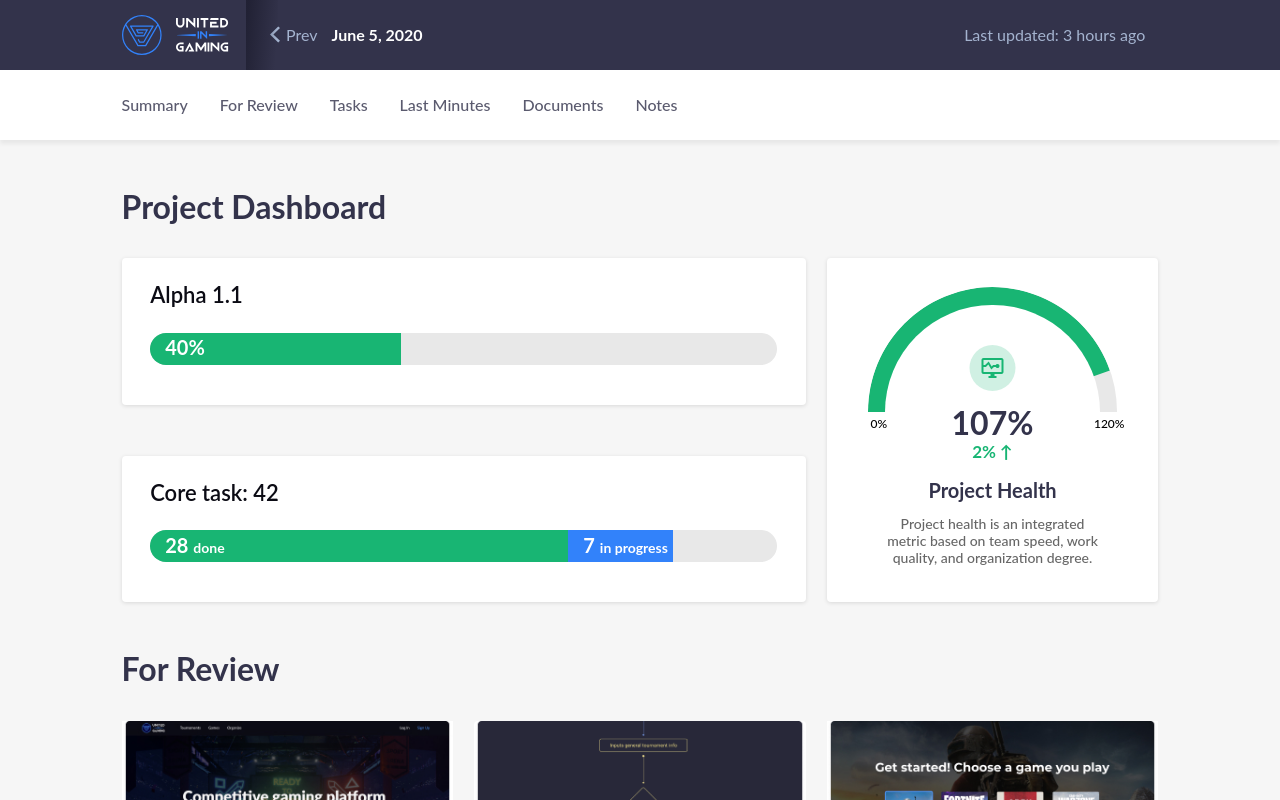
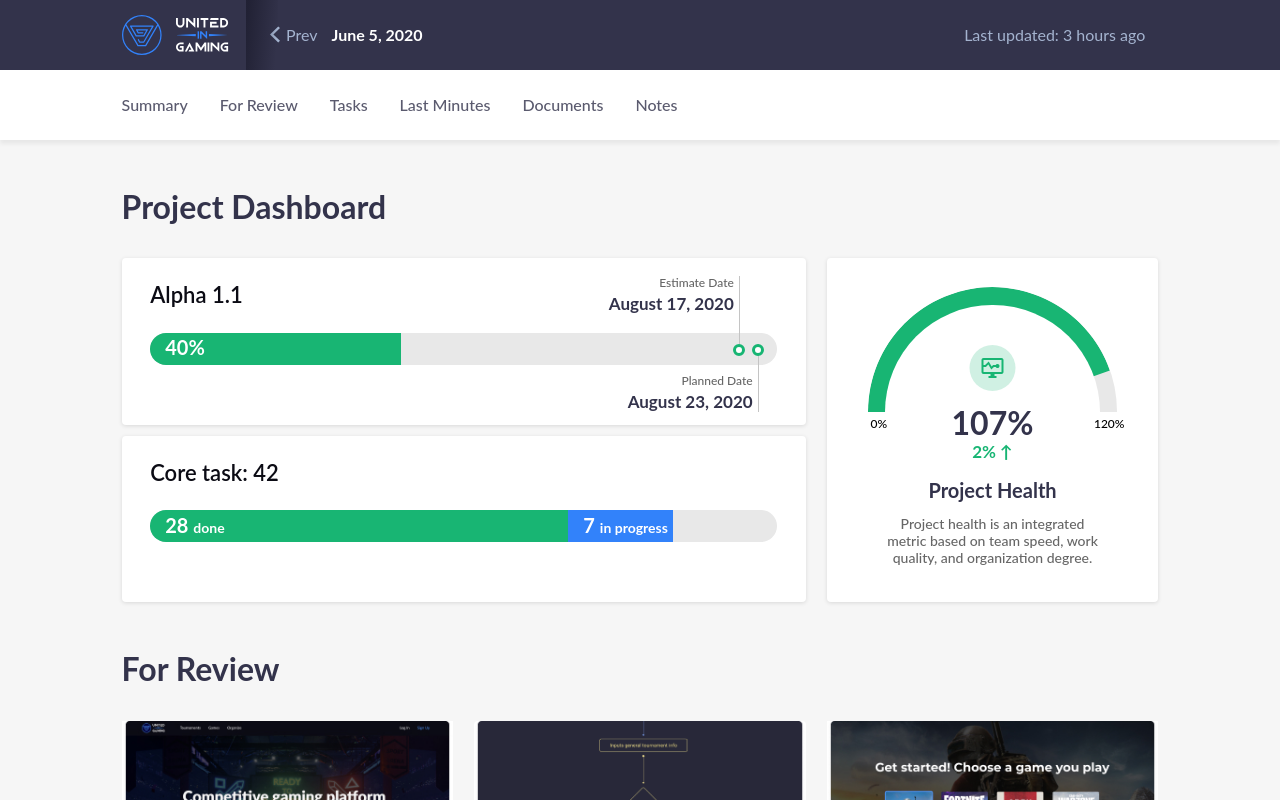
Before and after one commit to Nataly4444/UiG, a Vue app: page /#/ in a window 1280 px wide. Shown: the top 800 px of the page. Built offline with nearby package versions, Linux system fonts and the light colour scheme.

Commit message:
Project Dashboard

```diff
--- a/src/assets/css/summary.css
+++ b/src/assets/css/summary.css
@@ -84,13 +84,20 @@
     align-items: center;
 }
 
+.progress-container {
+    display: ;
+    position: relative;
+    height: ;
+}
+
 .progress {
     height: 32px;
     background: #E8E8E8;
     display: flex;
     border-radius: 100px;
     overflow: hidden;
-    margin-bottom: 40px;
+    margin-bottom: 60px;
+    position: relative;
 }
 
 .progress-bar {
@@ -235,6 +242,64 @@
     line-height: 120%;
 }
 
+.point-circle {
+    width: 12px;
+    height: 12px;
+    background-color: #fff;
+    border: 3px solid #17B573;
+    box-sizing: border-box;
+    border-radius: 100%;
+    position: absolute;
+    right: -5%;
+}
+
+.one-point {
+    display: block;
+    position: absolute;
+    bottom: 65%;
+    right: 6%;
+    border-right: 1px solid #C4C4C4;
+}
+
+.one-point-text {
+    display: flex;
+    flex-direction: column;
+    text-align: right;
+    margin: 0px 5px 30px 0;
+}
+
+.two-point {
+    display: block;
+    position: absolute;
+    right: 3%;
+    top: 35%;
+    border-right: 1px solid #C4C4C4;
+}
+
+.two-point-text {
+    display: flex;
+    flex-direction: column;
+    text-align: right;
+    margin: 30px 5px 0 0;
+}
+
+.point-text-span {
+    font-style: normal;
+    font-weight: 500;
+    font-size: 12px;
+    line-height: 120%;
+    color: #666666;
+}
+
+.point-text-data {
+    color: #33334B;
+    font-style: normal;
+    font-weight: bold;
+    font-size: 17px;
+    line-height: 20px;
+    margin-top: 4px;
+}
+
 @media(max-width: 768px) {
     .graphics {
         flex-direction: column;
@@ -353,6 +418,21 @@
     .core-task {
         margin: 16px 0 16px;
     }
+    .one-point {
+        right: 13%;
+    }
+    .one-point-text {
+        margin: 0px 5px 30px 0;
+    }
+    .two-point {
+        right: 6%;
+    }
+    .two-point-text {
+        margin: 30px 5px 0 0;
+    }
+    .progress {
+        margin: 60px 0;
+    }
 }
 
 @media(max-width: 376px) {
@@ -439,4 +519,19 @@
     .core-task {
         margin: 16px 0 16px;
     }
+    .one-point {
+        right: 13%;
+    }
+    .one-point-text {
+        margin: 0px 5px 30px 0;
+    }
+    .two-point {
+        right: 6%;
+    }
+    .two-point-text {
+        margin: 30px 5px 0 0;
+    }
+    .progress {
+        margin: 60px 0;
+    }
 }
--- a/src/components/Summary.vue
+++ b/src/components/Summary.vue
@@ -7,21 +7,37 @@
           <div class="graphic alpha">
             <div class="container-90">
               <div class="graphic-title">Alpha {{ alpha }}</div>
+              <div class="progress-container">
                 <div class="progress">
-                <div class="progress-bar"
+                  <div
+                    class="progress-bar"
                     :style="{
                       background: '#18B573',
                       width: `${alphaprogress}%`,
-                  }">
+                    }"
+                  >
                     <div class="progress-name">
                       {{ alphaprogress }}%
                       <span></span>
                     </div>
                   </div>
                 </div>
+                <div class="one-point">
+                  <div class="one-point-text">
+                    <div class="point-text-span">Estimate Date</div>
+                    <div class="point-text-data">August 17, 2020</div>
                   </div>
-
-
+                  <div class="point-circle"></div>
+                </div>
+                <div class="two-point">
+                  <div class="point-circle"></div>
+                  <div class="two-point-text">
+                    <div class="point-text-span">Planned Date</div>
+                    <div class="point-text-data">August 23, 2020</div>
+                  </div>
+                </div>
+              </div>
+            </div>
           </div>
           <div class="core-task">
             <div class="container-90">
@@ -44,8 +60,6 @@
               </div>
             </div>
           </div>
-
-
         </div>
         <div class="graphic health">
           <div class="container-health">
@@ -58,7 +72,11 @@
               </div>
 
               <div class="circle-res">
-              <img class="icon-health" src="../assets/img/health.svg" alt="">
+                <img
+                  class="icon-health"
+                  src="../assets/img/health.svg"
+                  alt=""
+                />
                 {{ circleRes }}%
                 <div class="speed">2% ↑</div>
               </div>
@@ -67,11 +85,12 @@
             </div>
             <div class="health-text">
               <div class="health-text-title">Project Health</div>
-            <div class="health-text-info">Project health is an integrated metric based on team speed, work quality, and organization degree.</div>
+              <div class="health-text-info">
+                Project health is an integrated metric based on team speed, work
+                quality, and organization degree.
               </div>
-
             </div>
-
+          </div>
         </div>
       </div>
     </div>
```
Also changed, not shown: 1 other file (tests, documents, lock files or other folders). Lines whose indentation alone changed are shown as unchanged.
